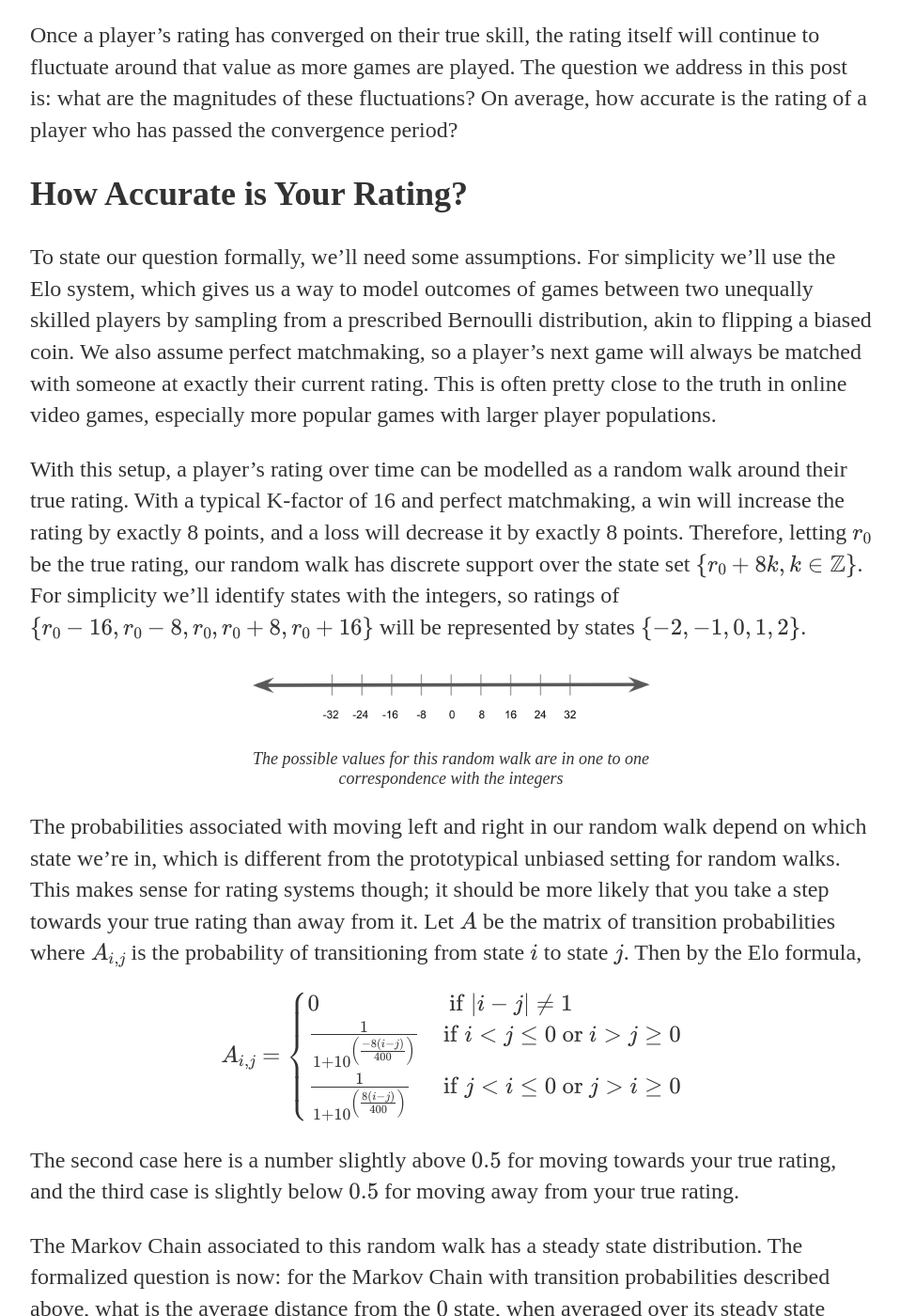
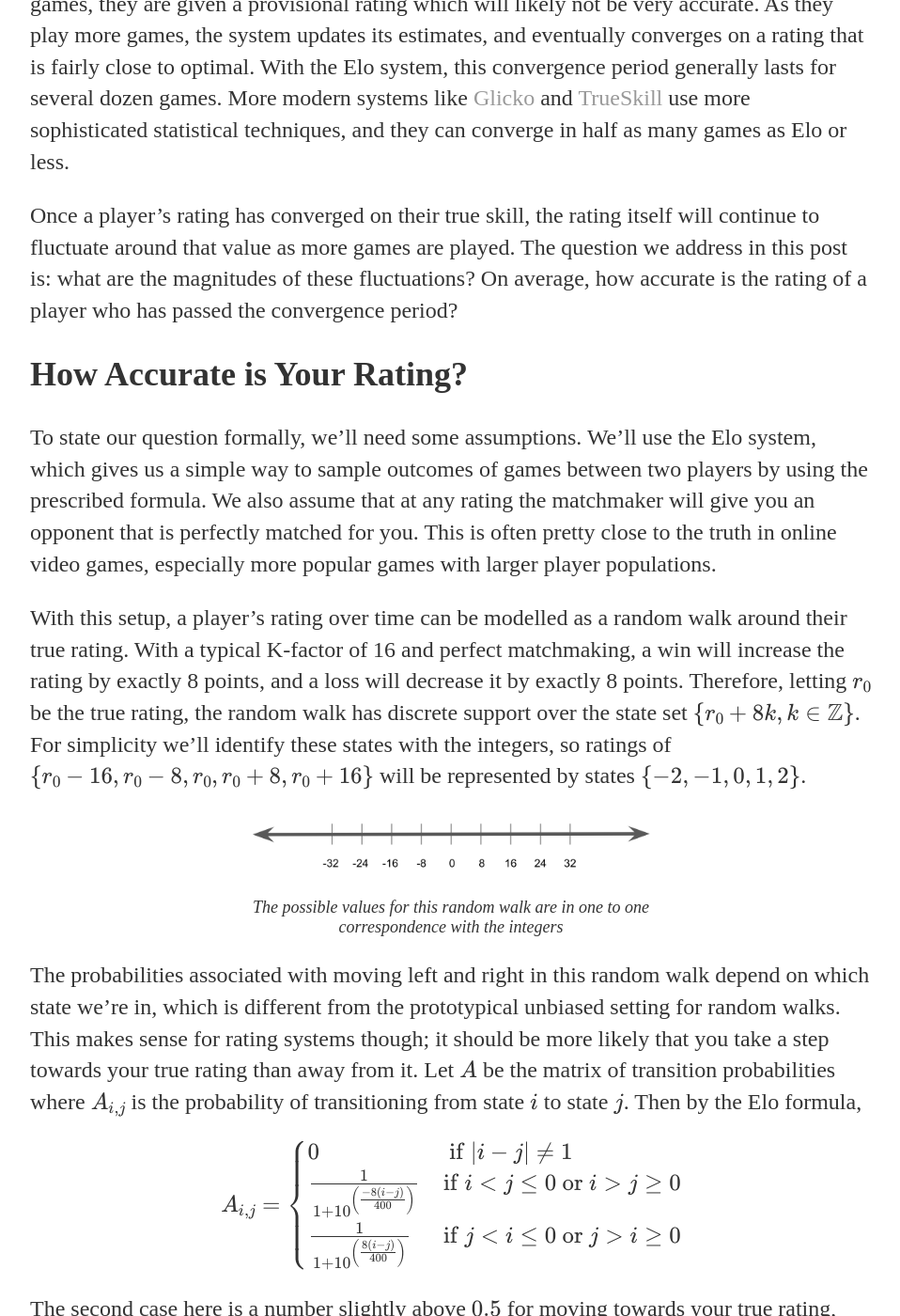
Before and after one commit to AdamVenis/adamvenis.github.io, a Jekyll site: the page built from _posts/2021-11-03-how-accurate-is-your-rating.md, in a window 1280 px wide and 1400 px high, scrolled down 913 px. Shown: the whole window at 94% size, without its empty margins (160-1118 px from the left). Built offline with Jekyll 4.4.1, drawn with Linux system fonts in a browser that asks for light colours; our own code applies the rules of GitHub Pages for plain Markdown files; formulas are drawn with MathJax 3; some of the changed text lies outside the part shown.

Commit message:
formatting

```diff
--- a/_posts/2021-11-03-how-accurate-is-your-rating.md
+++ b/_posts/2021-11-03-how-accurate-is-your-rating.md
@@ -2,6 +2,7 @@
 title: "How Accurate is Your Rating?"
 mathjax: true
 ---
+You're playing a competitive online team game. You notice that your teammates seem to be underperforming, and can't help but wonder why. Are they [boosted](https://www.sciencedirect.com/science/article/pii/S1875952120301014)? Are they just having a bad game? Has their rating not converged yet? Has their rating been artificially inflated because they happened to win several of their most recent games? In this post we analyze and quantify the likelihood of this last possibility.
 
 ## Skill Ratings
 
@@ -11,14 +12,14 @@
 
 ## How Accurate is Your Rating?
 
-To state our question formally, we'll need some assumptions. For simplicity we'll use the Elo system, which gives us a way to model outcomes of games between two unequally skilled players by sampling from a prescribed Bernoulli distribution, akin to flipping a biased coin. We also assume perfect matchmaking, so a player's next game will always be matched with someone at exactly their current rating. This is often pretty close to the truth in online video games, especially more popular games with larger player populations.
+To state our question formally, we'll need some assumptions. We'll use the Elo system, which gives us a simple way to sample outcomes of games between two players by using the prescribed formula. We also assume that at any rating the matchmaker will give you an opponent that is perfectly matched for you. This is often pretty close to the truth in online video games, especially more popular games with larger player populations.
 
-With this setup, a player's rating over time can be modelled as a random walk around their true rating. With a typical K-factor of 16 and perfect matchmaking, a win will increase the rating by exactly 8 points, and a loss will decrease it by exactly 8 points. Therefore, letting $$r_0$$ be the true rating, our random walk has discrete support over the state set $$\{r_0 + 8k, k \in \mathbb{Z}\}$$. For simplicity we'll identify states with the integers, so ratings of $$\{r_0 - 16, r_0 - 8, r_0, r_0 + 8, r_0 + 16\}$$ will be represented by states $$\{-2, -1, 0, 1, 2\}$$.
+With this setup, a player's rating over time can be modelled as a random walk around their true rating. With a typical K-factor of 16 and perfect matchmaking, a win will increase the rating by exactly 8 points, and a loss will decrease it by exactly 8 points. Therefore, letting $$r_0$$ be the true rating, the random walk has discrete support over the state set $$\{r_0 + 8k, k \in \mathbb{Z}\}$$. For simplicity we'll identify these states with the integers, so ratings of $$\{r_0 - 16, r_0 - 8, r_0, r_0 + 8, r_0 + 16\}$$ will be represented by states $$\{-2, -1, 0, 1, 2\}$$.
 
 <img src="/images/number_line.png" width="640" class="center">
 <div class="footnote">The possible values for this random walk are in one to one correspondence with the integers</div>
 
-The probabilities associated with moving left and right in our random walk depend on which state we're in, which is different from the prototypical unbiased setting for random walks. This makes sense for rating systems though; it should be more likely that you take a step towards your true rating than away from it. Let $$A$$ be the matrix of transition probabilities where $$A_{i,j}$$ is the probability of transitioning from state $$i$$ to state $$j$$. Then by the Elo formula,
+The probabilities associated with moving left and right in this random walk depend on which state we're in, which is different from the prototypical unbiased setting for random walks. This makes sense for rating systems though; it should be more likely that you take a step towards your true rating than away from it. Let $$A$$ be the matrix of transition probabilities where $$A_{i,j}$$ is the probability of transitioning from state $$i$$ to state $$j$$. Then by the Elo formula,
 
 $$
     A_{i, j} =
```
